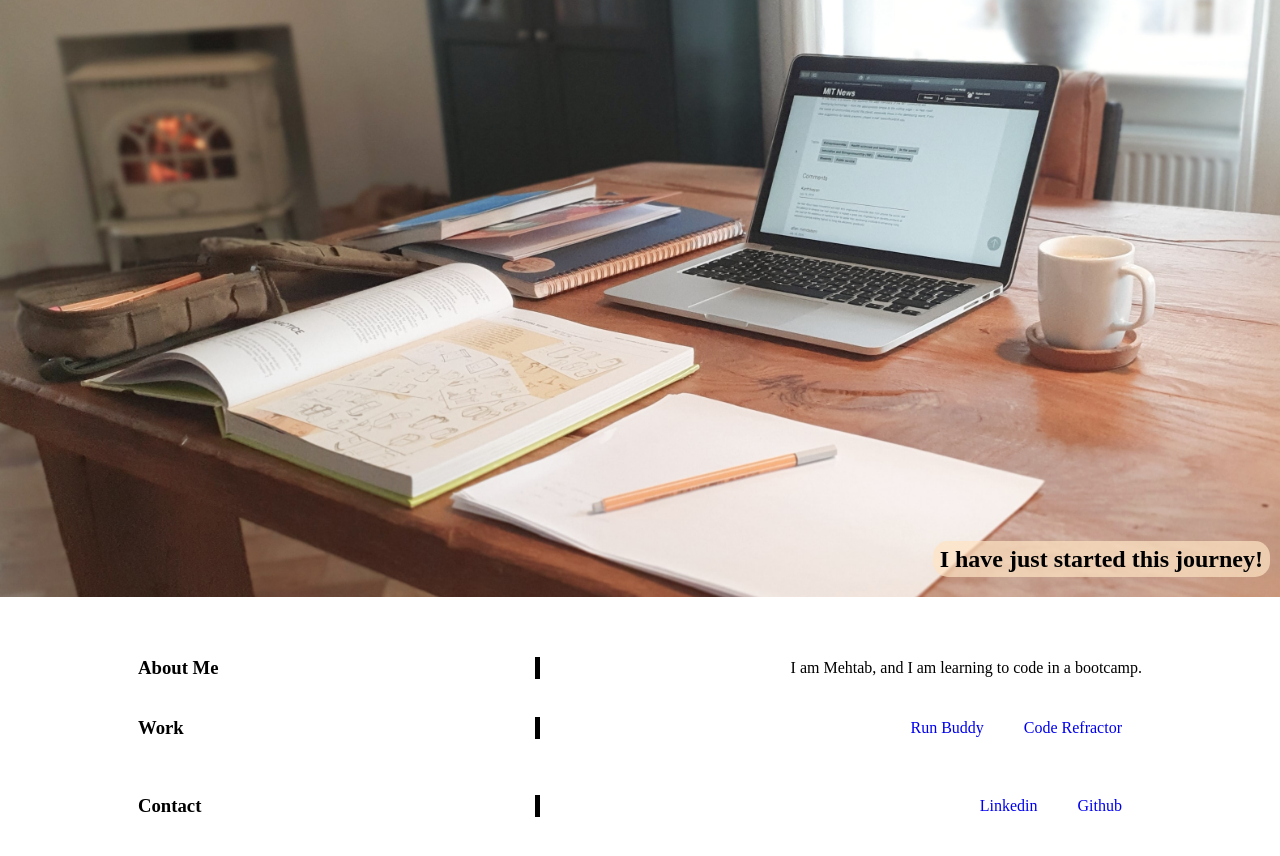
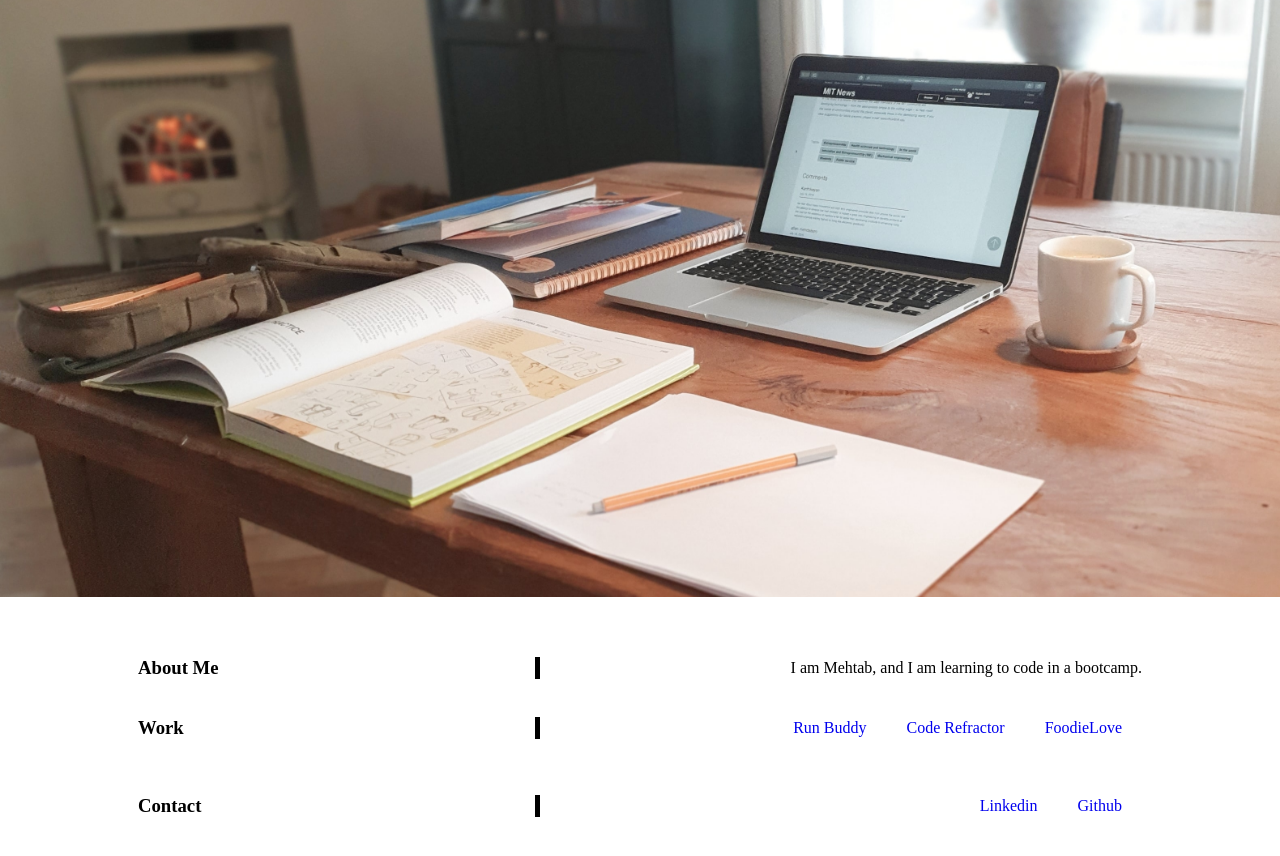
Before and after one commit to mslocham/Assignment2-portfolio, a plain HTML site: page index.html in a window 1280 px wide. Shown: the part 80-936 px from the top of the page. Drawn offline with Linux system fonts and the light colour scheme.

Commit message:
added team project

```diff
--- a/index.html
+++ b/index.html
@@ -28,7 +28,7 @@
     </header>
 
     <section class="hero">
-        <h2>I have just started this journey!</h2>
+
     </section>
 
     <section class="container">
@@ -53,6 +53,9 @@
                     <li>
                         <a href="https://mslocham.github.io/Assignment1/" target="_blank">Code Refractor</a>
                     </li>
+                    <li>
+                        <a href="https://jasongrossman.github.io/team-2/" target="_blank">FoodieLove</a>
+                    </li>
                 </ul>
 
         </div>
```
